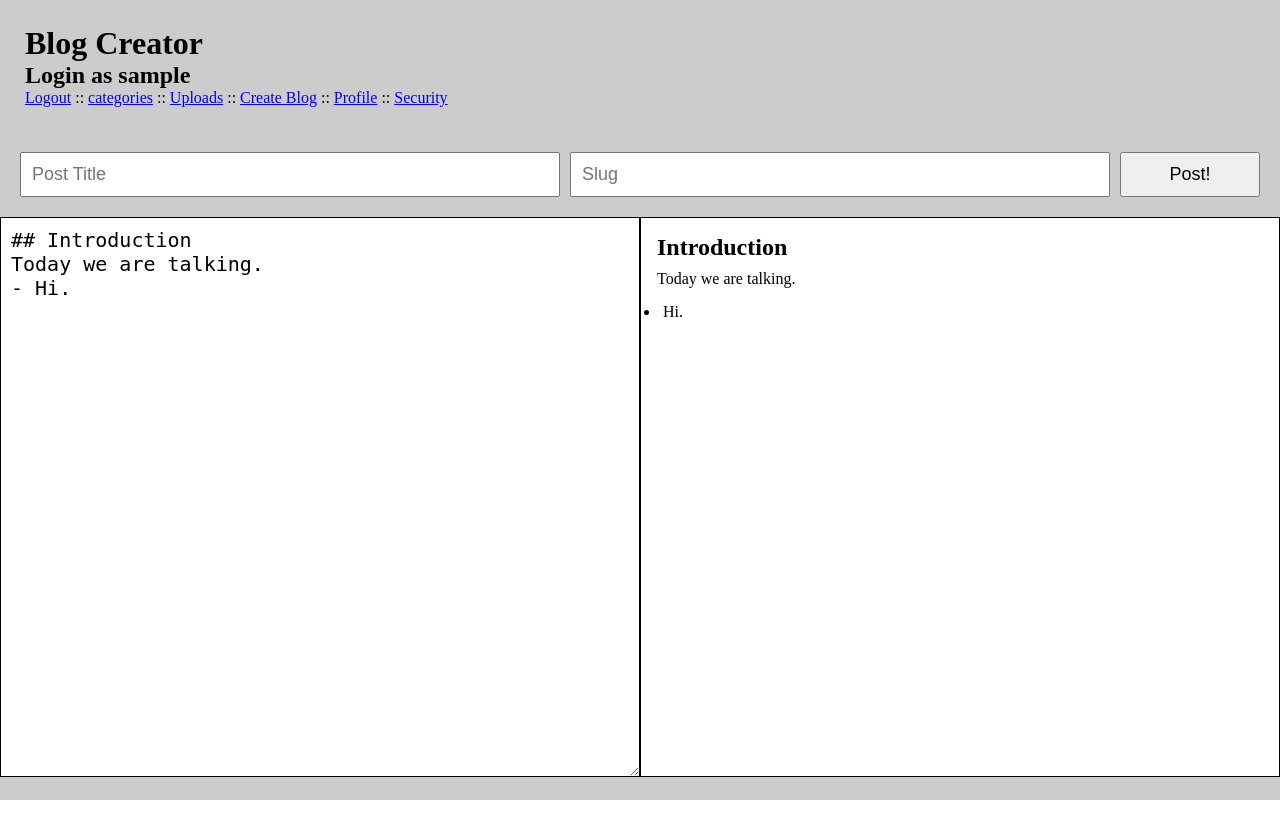
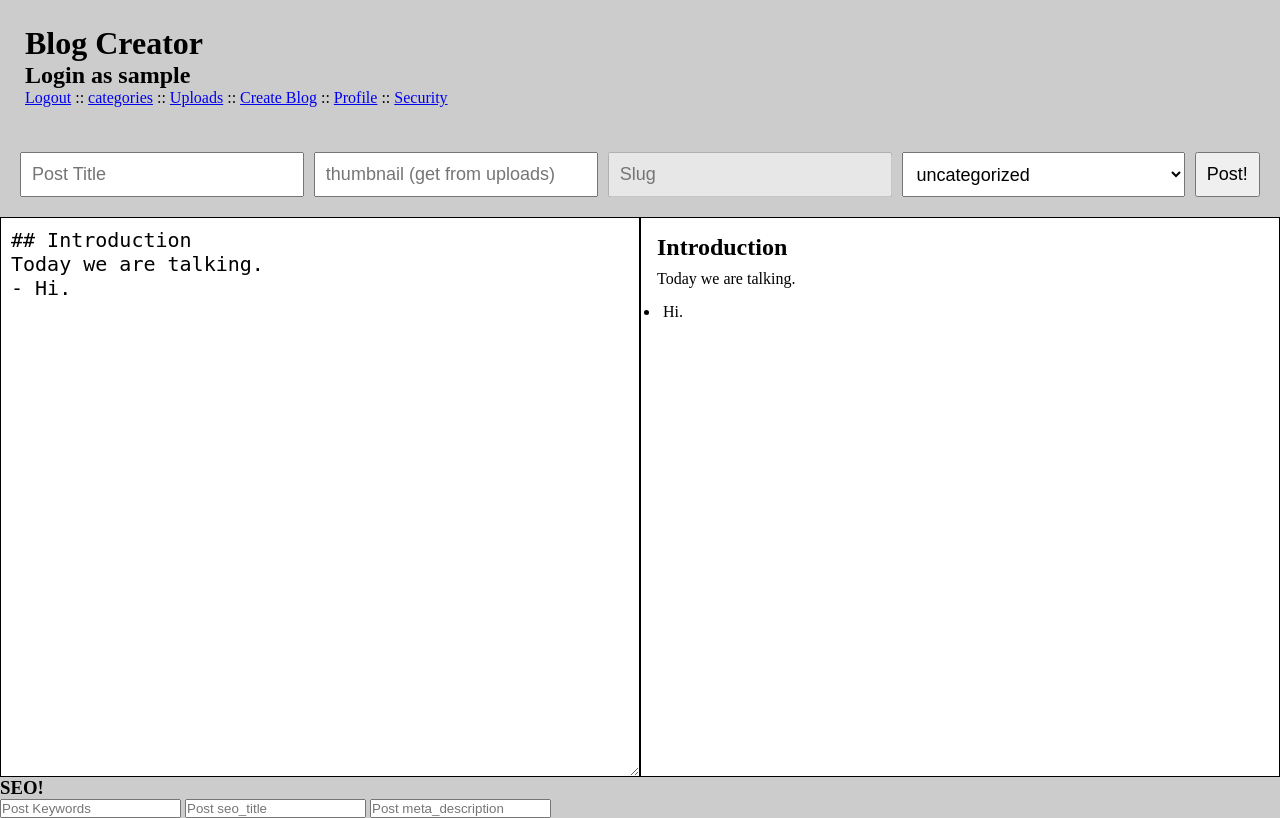
Before and after one commit to mohamedsaleh077/phpMyBlog, a PHP site: template website/app/Views/creator.php in a window 1280 px wide. Run offline with PHP 8.4, Linux system fonts and the light colour scheme; the template is opened without the code that fills it, so the values that code supplies are empty; the visitor is signed in with stand-in values (Sample User, id 1).

Commit message:
add category selection for each post

```diff
--- a/website/app/Views/creator.php
+++ b/website/app/Views/creator.php
@@ -52,7 +52,7 @@ if(!isset($_SESSION['login']) && $_SESSION['login'] !== true){
         }
         .form-editor div *{
             border: none;
-            width: 100%;
+            width: auto;
             background: none;
             padding: 3px;
             margin: 3px;
@@ -64,7 +64,7 @@ if(!isset($_SESSION['login']) && $_SESSION['login'] !== true){
             overflow-x: scroll;
         }
     </style>
-</head>
+    <script src="https://ajax.googleapis.com/ajax/libs/jquery/3.7.1/jquery.min.js"></script>
 </head>
 <body bgcolor="#ccc">
 <div class="containr">
@@ -83,27 +83,55 @@ if(!isset($_SESSION['login']) && $_SESSION['login'] !== true){
 <form action="">
     <div class="inputs">
         <input type="text" name="title" id="title" maxlength="255" required placeholder="Post Title">
-        <input type="text" name="slug" id="slug" maxlength="255" required placeholder="Slug">
+        <input type="text" name="image" id="image" maxlength="255" required placeholder="thumbnail (get from uploads)">
+        <input type="text" name="slug" id="slug" maxlength="255" required placeholder="Slug" disabled>
+        <select name="category" id="category">
+            <option value="0">uncategorized</option>
+        </select>
         <button type="submit">Post!</button>
     </div>
     <div class="form-editor">
-        <textarea name="post" id="post" cols="30" rows="10">
+        <textarea name="post" id="post" cols="30" rows="10" required placeholder="Post Content">
 ## Introduction
 Today we are talking.
 - Hi.</textarea>
         <div id="preview">
         </div>
     </div>
+    <h3>SEO!</h3>
+    <input type="text" name="keywords" id="keywords" maxlength="255" placeholder="Post Keywords" required>
+    <input type="text" name="seo_title" id="seo_title" maxlength="255" placeholder="Post seo_title" required>
+    <input type="text" name="meta_description" id="meta_description" maxlength="255" placeholder="Post meta_description" required>
 </form>
 
 <script src="https://cdn.jsdelivr.net/npm/marked/lib/marked.umd.js"></script>
 <script>
-    let editor = document.getElementById("post");
-    let preview = document.getElementById("preview");
-    preview.innerHTML = marked.parse(editor.value);
-    editor.addEventListener("keydown", function (event) {
-        preview.innerHTML = marked.parse(editor.value);
-    });
+    $(document).ready(function () {
+        const editor = $("#post");
+        const preview = $("#preview");
+
+        preview.html(marked.parse(editor.val()));
+
+        editor.on("input", function (event) {
+            preview.html(marked.parse(editor.val()));
+        });
+
+        let reg = "/[^a-zA-Z0-9\-]/";
+        const title = $("#title");
+        const slug = $("#slug");
+        title.on("input", function (event) {
+            slug.val(title.val().toLowerCase().replace(/[^a-z0-9 -]/g, '').replace(/\s+/g, '-').replace(/-+/g, '-'));
+        });
+
+        $.get("/categories/listAll", function (result) {
+            $.each(result, function (i, item) {
+                $('#category').append($('<option>', {
+                    value: item.id,
+                    text : item.name
+                }));
+            });
+        })
+    })
 </script>
 
 </body>
```
Also changed, not shown: db/db.sql (+4 -4 lines), website/app/Controllers/Categories.php (+8 -1 lines).
